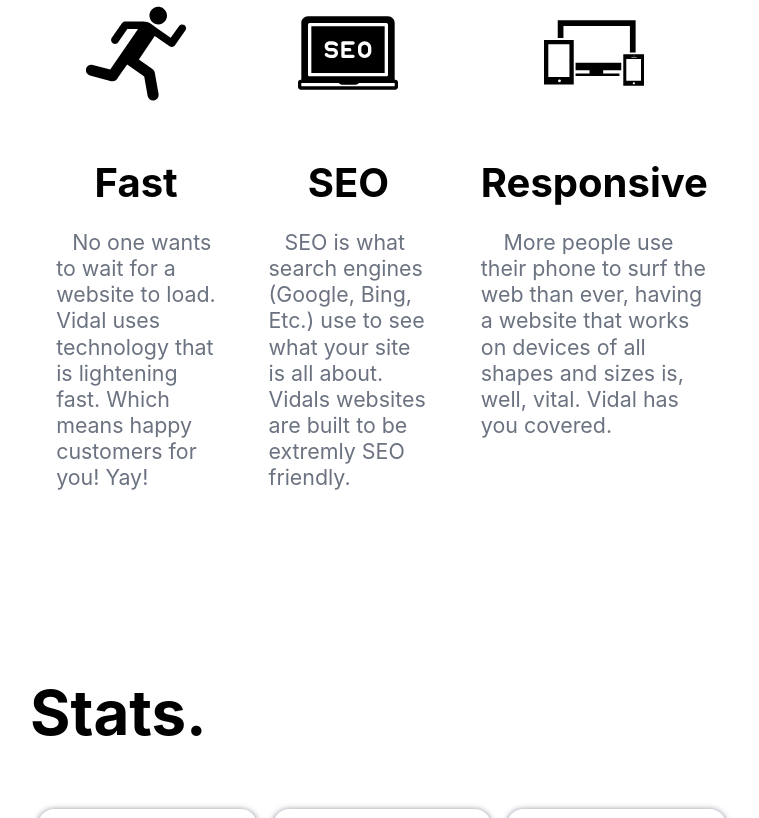
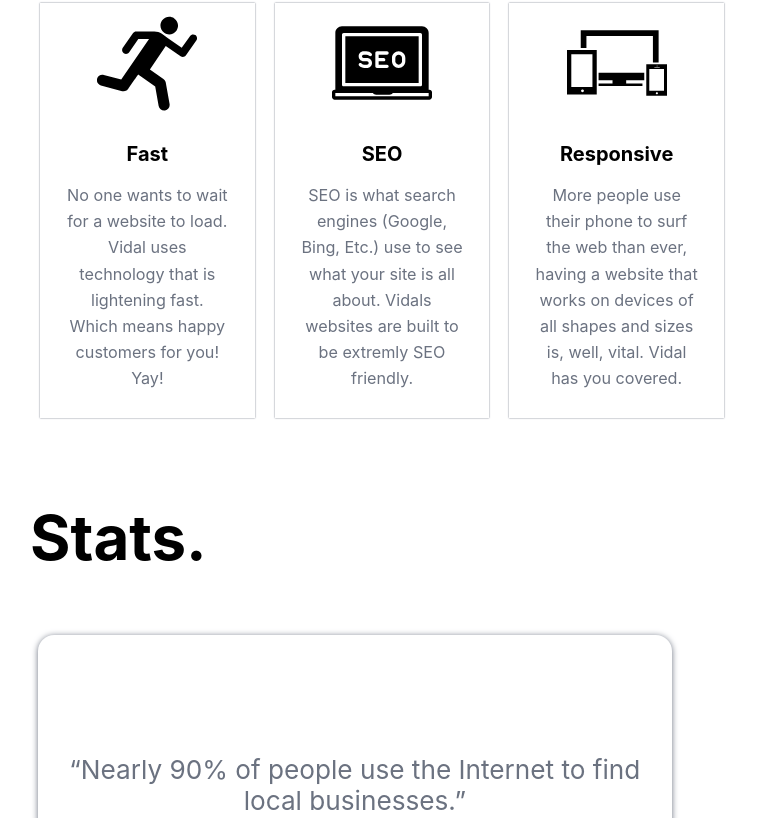
Before and after one commit to raglandc/vidal-production, a Next.js app: page / in a window 1280 px wide. Shown: the part 842-1660 px from the top of the page, without its empty margins (258-1017 px from the left). Built offline with nearby package versions, Linux system fonts and the light colour scheme.

Commit message:
styling to the home page

```diff
--- a/components/UI/SectionWrapper.module.css
+++ /dev/null
@@ -1,14 +0,0 @@
-.sectionWrapper {
-  width: 100%;
-  margin: 0 0 8rem 0;
-  display: flex;
-  flex-direction: column;
-  justify-content: center;
-}
-
-@media only screen and (min-width: 900px) {
-  .sectionWrapper {
-    flex-direction: row;
-    justify-content: space-around;
-  }
-}
--- a/components/UI/SectionWrapper.tsx
+++ /dev/null
@@ -1,12 +0,0 @@
-//styles
-import styles from "./SectionWrapper.module.css";
-
-type SectionWrapperProps = {
-  children?: React.ReactNode;
-};
-
-const SectionWrapper = ({ children }: SectionWrapperProps) => {
-  return <div className={styles.sectionWrapper}>{children}</div>;
-};
-
-export default SectionWrapper;
--- /dev/null
+++ b/components/sections/HomePageSections/PerkSection.module.css
@@ -0,0 +1,10 @@
+.container {
+  width: 100%;
+}
+
+@media only screen and (min-width: 700px) {
+  .container {
+    display: flex;
+    height: max-content;
+  }
+}
--- a/components/sections/HomePageSections/PerkSection.tsx
+++ b/components/sections/HomePageSections/PerkSection.tsx
@@ -1,9 +1,11 @@
-//components
+//local
 import PerksCard from "./homepageComponents/PerksCard";
 import fast from "../../../public/fast.svg";
 import seo from "../../../public/seo.svg";
 import responsive from "../../../public/responsive.svg";
-import SectionWrapper from "../../UI/SectionWrapper";
+
+//styles
+import styles from "./PerkSection.module.css";
 
 const cards: {
   key: string;
@@ -36,7 +38,7 @@
 
 const PerkSection = () => {
   return (
-    <SectionWrapper>
+    <div className={styles.container}>
       {cards.map((card) => {
         return (
           <PerksCard
@@ -47,7 +49,7 @@
           />
         );
       })}
-    </SectionWrapper>
+    </div>
   );
 };
 
--- a/components/sections/HomePageSections/StatsSection.tsx
+++ b/components/sections/HomePageSections/StatsSection.tsx
@@ -1,4 +1,4 @@
-import SectionWrapper from "../../UI/SectionWrapper";
+//local
 import StatsCard from "./homepageComponents/StatsCard";
 
 //styles
@@ -28,7 +28,7 @@
   return (
     <>
       <h2 className={styles.statsHeader}>Stats.</h2>
-      <SectionWrapper>
+      <div className={styles.listContainer}>
         {stats.map((stat) => {
           return (
             <StatsCard
@@ -38,7 +38,7 @@
             />
           );
         })}
-      </SectionWrapper>
+      </div>
     </>
   );
 };
--- a/components/sections/HomePageSections/homepageComponents/PerksCard.module.css
+++ b/components/sections/HomePageSections/homepageComponents/PerksCard.module.css
@@ -4,12 +4,12 @@
 
 .card {
   width: 90%;
-  height: 30%;
-  margin: 3.14rem auto;
-  padding: 0 2.618rem;
+  margin: 3.14rem 1rem;
+  padding: 1rem 2.618rem;
   display: flex;
   flex-direction: column;
   text-align: center;
+  box-shadow: 0 0 1.62px #6b7280;
 
   opacity: 1;
 
@@ -22,13 +22,12 @@
 
 .title {
   margin-bottom: 0;
-  font-size: 4rem;
+  font-size: 2rem;
 }
 
 .description {
-  text-indent: 10%;
   color: #6b7280;
-  font-size: 2.14rem;
+  font-size: 1.618rem;
   line-height: 2.618rem;
-  text-align: left;
+  text-align: center;
 }
```
